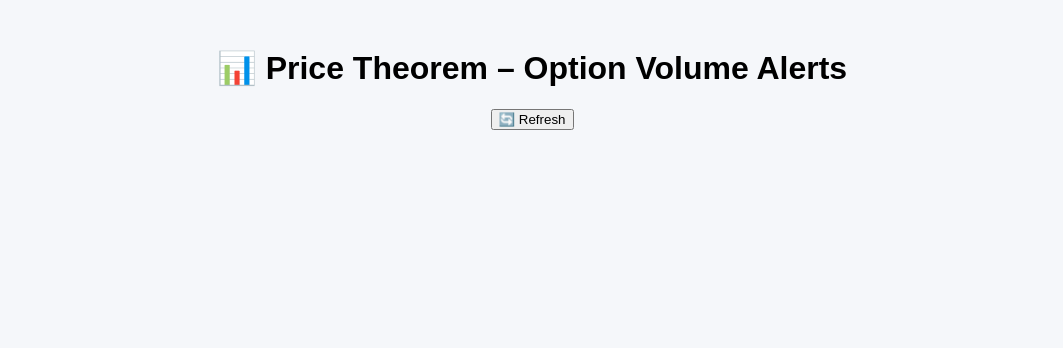
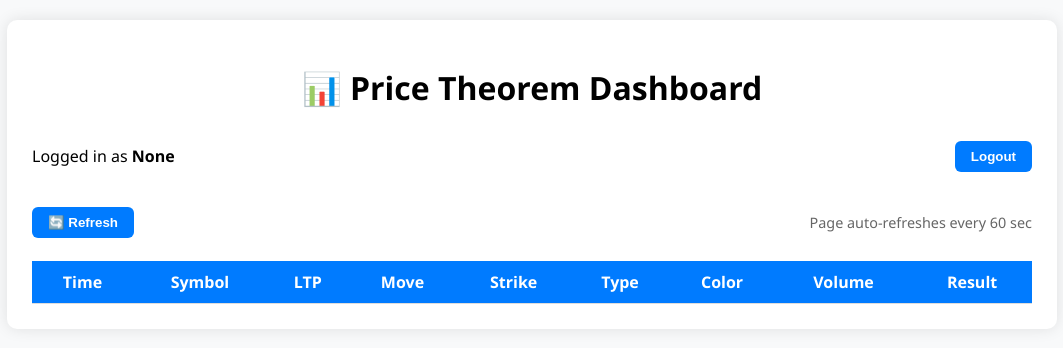
Before and after one commit to pricetheorem3/pricetheorem, a Flask app: page / in a window 1280 px wide. Shown: the top 348 px of the page, without its empty margins (108-1171 px from the left). Run offline with Flask 3, Linux system fonts and the light colour scheme; the visitor is signed in with stand-in values (Sample User, id 1); lists and menus that the app fills with data are empty.

Commit message:
Update index.html

```diff
--- a/templates/index.html
+++ b/templates/index.html
@@ -1,91 +1,62 @@
 <!DOCTYPE html>
-<html>
+<html lang="en">
 <head>
-    <title>Price Theorem Alerts</title>
-    <meta charset="UTF-8" />
-    <meta name="viewport" content="width=device-width, initial-scale=1.0" />
-    <style>
-        body {
-            font-family: Arial, sans-serif;
-            padding: 20px;
-            background: #f5f7fa;
-        }
-        h1 {
-            text-align: center;
-        }
-        .refresh-btn {
-            margin-bottom: 15px;
-            display: flex;
-            justify-content: center;
-        }
-        table {
-            width: 100%;
-            border-collapse: collapse;
-            font-size: 14px;
-            background: white;
-        }
-        th, td {
-            border: 1px solid #ddd;
-            padding: 8px;
-            text-align: center;
-        }
-        th {
-            background: #333;
-            color: white;
-        }
-        tr:nth-child(even) {
-            background: #f2f2f2;
-        }
-        .green { color: green; }
-        .red { color: red; }
-    </style>
-    <script>
-        setInterval(() => location.reload(), 60000); // Auto-refresh every 60 seconds
-        function manualRefresh() {
-            location.reload();
-        }
-    </script>
+    <meta charset="UTF-8">
+    <title>Price Theorem – Option Volume Dashboard</title>
+    <link rel="stylesheet" href="{{ url_for('static', filename='style.css') }}">
+    <meta name="viewport" content="width=device-width, initial-scale=1.0">
 </head>
 <body>
-    <h1>📊 Price Theorem – Option Volume Alerts</h1>
-
-    <div class="refresh-btn">
-        <button onclick="manualRefresh()">🔄 Refresh</button>
-    </div>
-
-    {% for alert in alerts %}
-        <h2>{{ alert.symbol }} @ {{ alert.ltp }} ({{ alert.move }}) – {{ alert.time }}</h2>
+    <div class="container">
+        <h1>📊 Price Theorem Dashboard</h1>
+        <div class="sub-header">
+            <p>Logged in as <strong>{{ session.get('username') }}</strong></p>
+            <form action="/logout" method="post">
+                <button class="logout-btn">Logout</button>
+            </form>
+        </div>
+        <div class="refresh-section">
+            <form method="get" action="/">
+                <button class="refresh-btn">🔄 Refresh</button>
+            </form>
+            <p class="note">Page auto-refreshes every 60 sec</p>
+        </div>
         <table>
             <thead>
                 <tr>
+                    <th>Time</th>
+                    <th>Symbol</th>
+                    <th>LTP</th>
+                    <th>Move</th>
                     <th>Strike</th>
-                    <th>PUT Color</th>
-                    <th>PUT Vol</th>
-                    <th>PUT ✅</th>
-                    <th>CALL Color</th>
-                    <th>CALL Vol</th>
-                    <th>CALL ✅</th>
+                    <th>Type</th>
+                    <th>Color</th>
+                    <th>Volume</th>
+                    <th>Result</th>
                 </tr>
             </thead>
             <tbody>
-                {% for i in range(5) %}
-                    <tr>
-                        <td>{{ alert.options[i].strike }}</td>
-                        <td class="{{ 'green' if alert.options[i].color == 'Green' else 'red' }}">
-                            {{ alert.options[i].color }}
-                        </td>
-                        <td>{{ alert.options[i].volume }}</td>
-                        <td>{{ alert.options[i].result }}</td>
-                        <td class="{{ 'green' if alert.options[i+5].color == 'Green' else 'red' }}">
-                            {{ alert.options[i+5].color }}
-                        </td>
-                        <td>{{ alert.options[i+5].volume }}</td>
-                        <td>{{ alert.options[i+5].result }}</td>
-                    </tr>
+                {% for alert in alerts %}
+                    {% for option in alert.options %}
+                        <tr class="{{ 'green-row' if option.result == '✅' else 'red-row' }}">
+                            <td>{{ alert.time }}</td>
+                            <td>{{ alert.symbol }}</td>
+                            <td>{{ alert.ltp }}</td>
+                            <td>{{ alert.move }}</td>
+                            <td>{{ option.strike }}</td>
+                            <td>{{ option.type }}</td>
+                            <td>{{ option.color }}</td>
+                            <td>{{ option.volume }}</td>
+                            <td class="result">{{ option.result }}</td>
+                        </tr>
+                    {% endfor %}
                 {% endfor %}
             </tbody>
         </table>
-        <br>
-    {% endfor %}
+    </div>
+
+    <script>
+        setTimeout(() => location.reload(), 60000); // auto-refresh every 60 sec
+    </script>
 </body>
 </html>
```
